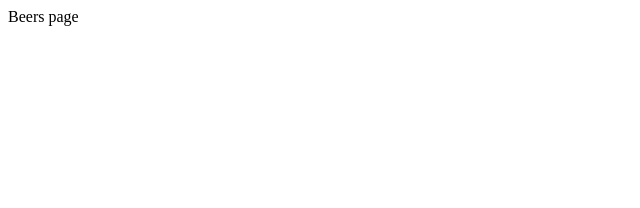
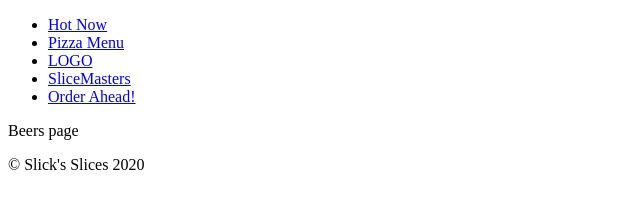
Before and after one commit to ditransler/wesbos-master-gatsby, a Gatsby site in the folder gatsby/: page /beers in a window 1280 px wide. Shown: the whole page, without its empty margins (0-640 px from the left). Built offline with nearby package versions, Linux system fonts and the light colour scheme; Gatsby itself is replaced by a stand-in of ours.

Commit message:
feat: create Layout with Nav and Footer and wrap every page

```diff
--- /dev/null
+++ b/gatsby/gatsby-browser.js
@@ -0,0 +1,6 @@
+import React from 'react';
+import Layout from './src/components/Layout';
+
+export const wrapPageElement = ({ element, props }) => {
+    return <Layout {...props}>{element}</Layout>;
+};
--- /dev/null
+++ b/gatsby/gatsby-ssr.js
@@ -0,0 +1,6 @@
+import React from 'react';
+import Layout from './src/components/Layout';
+
+export const wrapPageElement = ({ element, props }) => {
+    return <Layout {...props}>{element}</Layout>;
+};
--- /dev/null
+++ b/gatsby/src/components/Footer.tsx
@@ -0,0 +1,11 @@
+import React from 'react';
+
+const Footer = () => {
+    return (
+        <footer>
+            <p>&copy; Slick's Slices {new Date().getFullYear()}</p>
+        </footer>
+    );
+};
+
+export default Footer;
--- /dev/null
+++ b/gatsby/src/components/Layout.tsx
@@ -0,0 +1,15 @@
+import React from 'react';
+import Nav from './Nav';
+import Footer from './Footer';
+
+const Layout: React.FC = (props) => {
+    return (
+        <div>
+            <Nav />
+            {props.children}
+            <Footer />
+        </div>
+    );
+};
+
+export default Layout;
--- /dev/null
+++ b/gatsby/src/components/Nav.tsx
@@ -0,0 +1,28 @@
+import React from 'react';
+import { Link } from 'gatsby';
+
+const Nav = () => {
+    return (
+        <nav>
+            <ul>
+                <li>
+                    <Link to='/'>Hot Now</Link>
+                </li>
+                <li>
+                    <Link to='/pizzas'>Pizza Menu</Link>
+                </li>
+                <li>
+                    <Link to='/'>LOGO</Link>
+                </li>
+                <li>
+                    <Link to='/slicemasters'>SliceMasters</Link>
+                </li>
+                <li>
+                    <Link to='/order'>Order Ahead!</Link>
+                </li>
+            </ul>
+        </nav>
+    );
+};
+
+export default Nav;
--- a/gatsby/src/pages/beers.tsx
+++ b/gatsby/src/pages/beers.tsx
@@ -1,7 +1,7 @@
 import React from 'react';
 
 const BeersPage = () => {
-    return <div>Beers page</div>;
+    return <p>Beers page</p>;
 };
 
 export default BeersPage;
--- a/gatsby/src/pages/index.tsx
+++ b/gatsby/src/pages/index.tsx
@@ -1,7 +1,7 @@
 import React from 'react';
 
 const HomePage = () => {
-    return <div>Home page</div>;
+    return <p>Home page</p>;
 };
 
 export default HomePage;
--- a/gatsby/src/pages/order.tsx
+++ b/gatsby/src/pages/order.tsx
@@ -1,7 +1,7 @@
 import React from 'react';
 
 const OrderPage = () => {
-    return <div>Order page</div>;
+    return <p>Order page</p>;
 };
 
 export default OrderPage;
--- a/gatsby/src/pages/pizzas.tsx
+++ b/gatsby/src/pages/pizzas.tsx
@@ -1,7 +1,7 @@
 import React from 'react';
 
 const PizzasPage = () => {
-    return <div>Pizzas page</div>;
+    return <p>Pizzas page</p>;
 };
 
 export default PizzasPage;
--- a/gatsby/src/pages/slicemasters.tsx
+++ b/gatsby/src/pages/slicemasters.tsx
@@ -1,7 +1,7 @@
 import React from 'react';
 
 const SliceMastersPage = () => {
-    return <div>SliceMasters page</div>;
+    return <p>SliceMasters page</p>;
 };
 
 export default SliceMastersPage;
```
